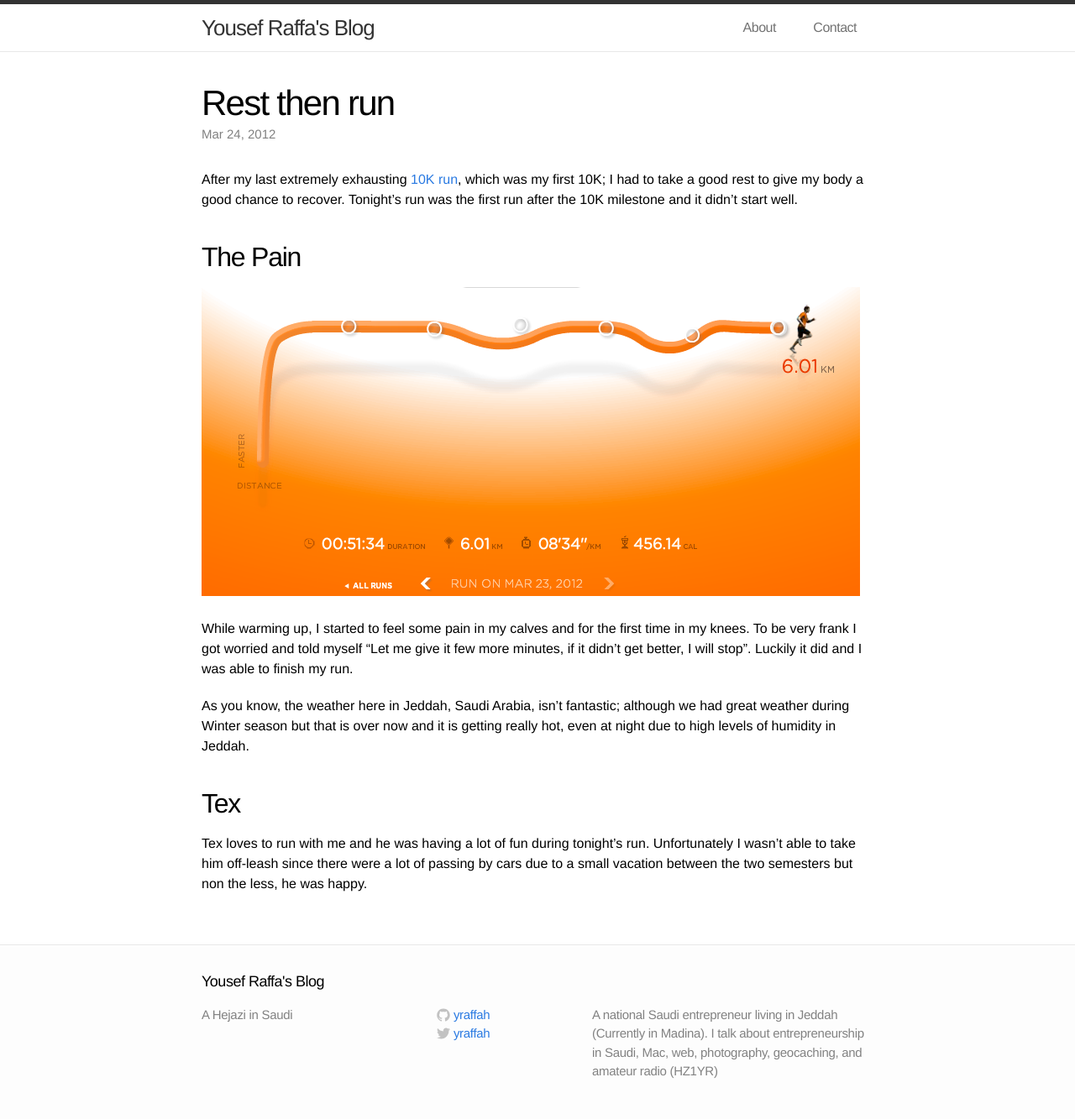
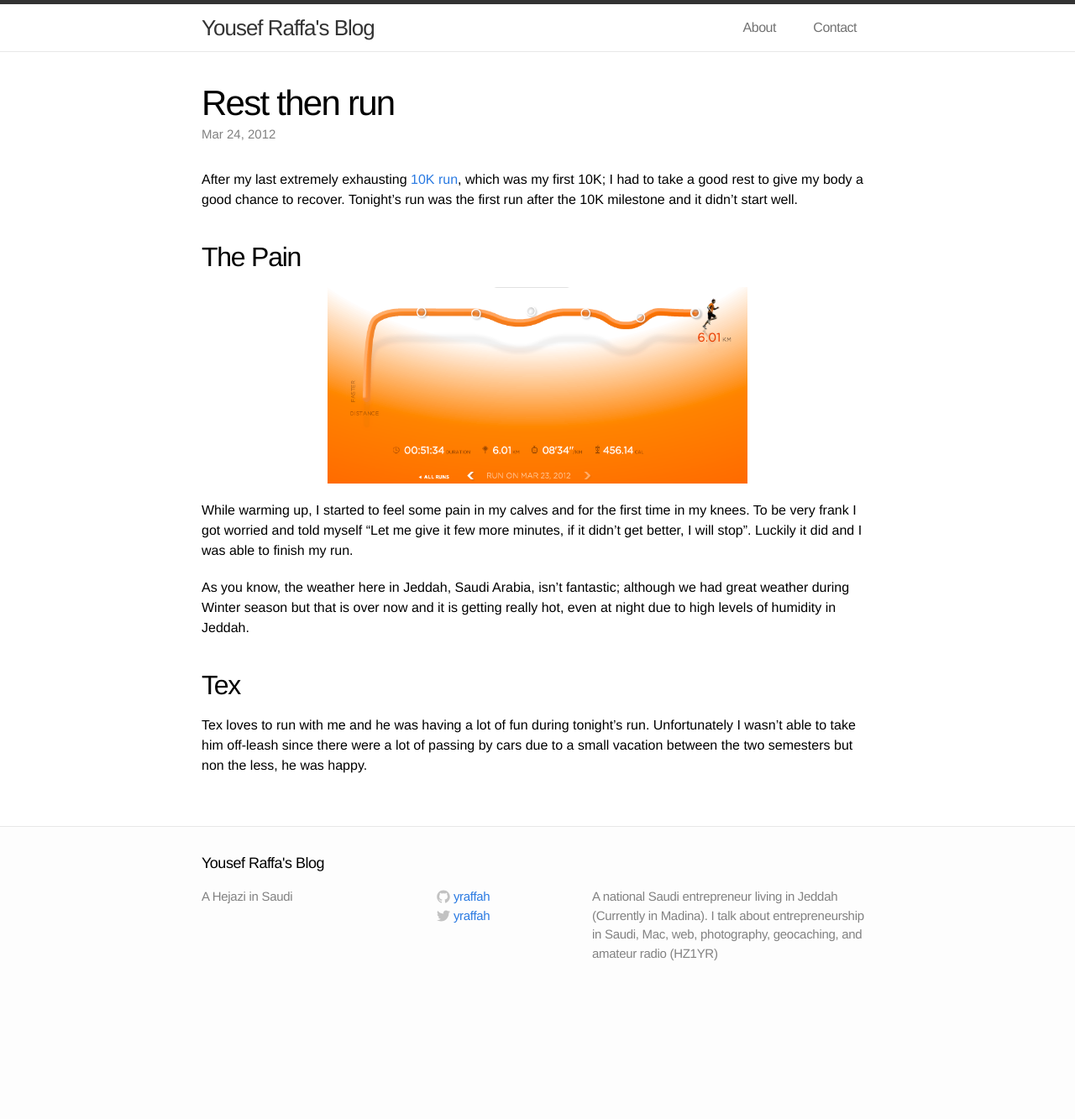
Before and after one commit to yraffah/yraffah.github.io, a Jekyll site: the page built from _posts/2012-03-24-Todays-run.md, in a window 1280 px wide. Shown: the whole page at 84% size. Built offline with Jekyll 4.4.1, drawn with Linux system fonts in a browser that asks for light colours; after the commit the page ends 1192 px from its top, so only the background shows below that.

Commit message:
Fixed the image width in Today's run post and updated the 2014-05-14 post

```diff
--- a/_posts/2012-03-24-Todays-run.md
+++ b/_posts/2012-03-24-Todays-run.md
@@ -12,7 +12,7 @@ After my last extremely exhausting [10K run]({% post_url 2012-03-15-My-first-10K
 
 ## The Pain
 
-[![image](http://yraffah.com/assets/2012-03-24-2.00.42AM.png "Tonight's Run")](http://yraffah.com/assets/2012-03-24-2.00.42AM.png =250x)
+<a href="http://yraffah.com/assets/2012-03-24-2.00.42AM.png"><img src="http://yraffah.com/assets/2012-03-24-2.00.42AM.png" alt="Today's run" width="500" style="display:block;margin:auto;" /></a>
 
 While warming up, I started to feel some pain in my calves and for the first time in my knees. To be very frank I got worried and told myself "Let me give it few more minutes, if it didn't get better, I will stop". Luckily it did and I was able to finish my run.
 
```
Also changed, not shown: _posts/2014-05-14-a-problem-in-the-saudi-entrepreneurship-ecosystem.md (+1 -3 lines).
